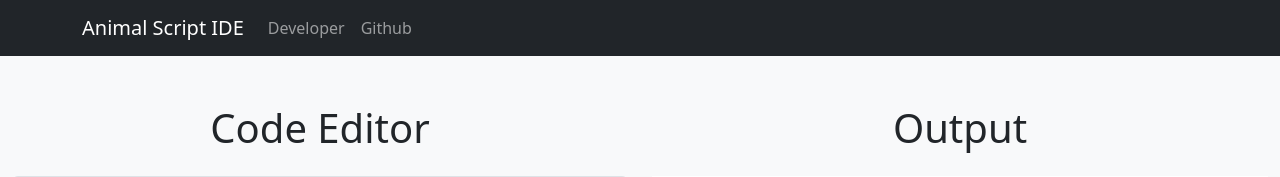
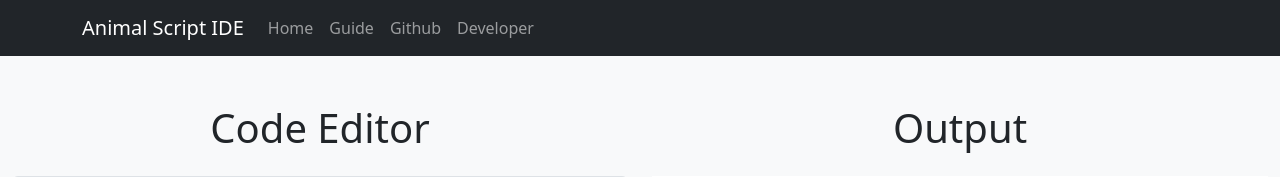
Before and after one commit to adnanattar/animal_script_ide, a Flask app: page / in a window 1280 px wide. Shown: the top 177 px of the page. Run offline with Flask 3, Linux system fonts and the light colour scheme.

Commit message:
Update index.html

```diff
--- a/templates/index.html
+++ b/templates/index.html
@@ -25,10 +25,16 @@
             <div class="collapse navbar-collapse" id="navbarSupportedContent">
                 <ul class="navbar-nav me-auto">
                     <li class="nav-item">
-                        <a class="nav-link" href="https://androtechbuddy.com">Developer</a>
+                        <a class="nav-link" href="https://animal-script-ide.onrender.com/">Home</a>
+                    </li>
+                    <li class="nav-item">
+                        <a class="nav-link" href="https://adnanattar.gitbook.io/animal-script-language-guide/">Guide</a>
                     </li>
                     <li class="nav-item">
                         <a class="nav-link" href="https://github.com/adnanattar/animal-script">Github</a>
+                    </li>
+                    <li class="nav-item">
+                        <a class="nav-link" href="https://androtechbuddy.com">Developer</a>
                     </li>
                 </ul>
             </div>
```
